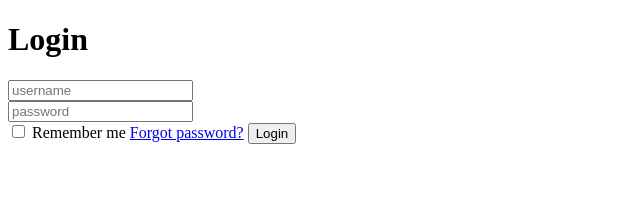
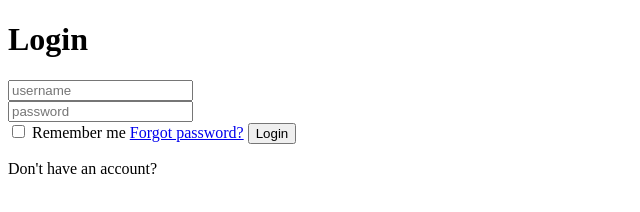
Before and after one commit to Hirwa-Kapya-Rene/pf, a plain HTML site: page index.html in a window 1280 px wide. Shown: the whole page, without its empty margins (0-640 px from the left). Drawn offline with Linux system fonts and the light colour scheme.

Commit message:
added a paragraph to class register-lin

```diff
--- a/index.html
+++ b/index.html
@@ -30,6 +30,10 @@
             <button type="submit" class="btn">Login</button>
 
         </div>
+
+        <div class="register-link">
+            <p>Don't have an account?</p>
+        </div>
     </form>
   </div>
 </html>
```
